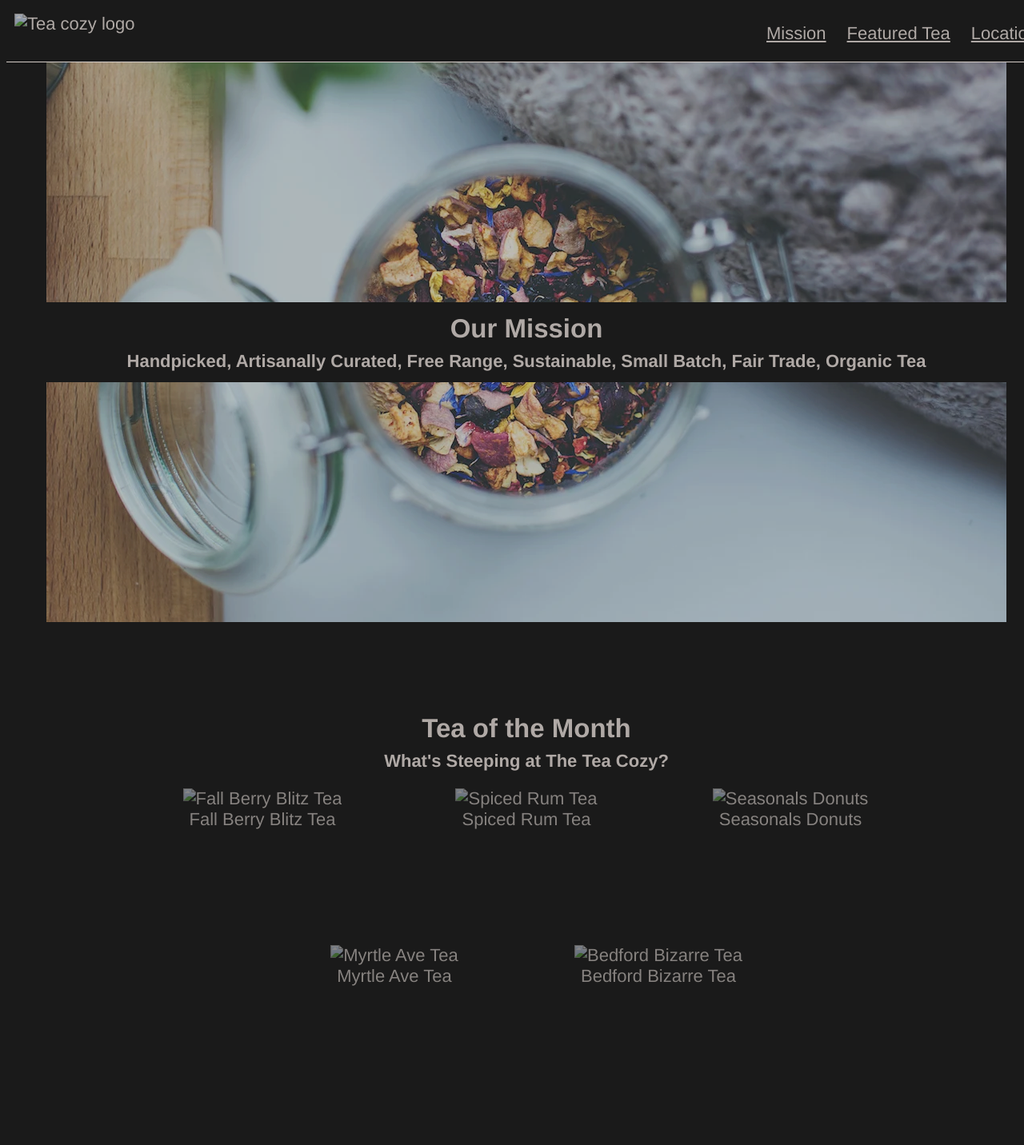
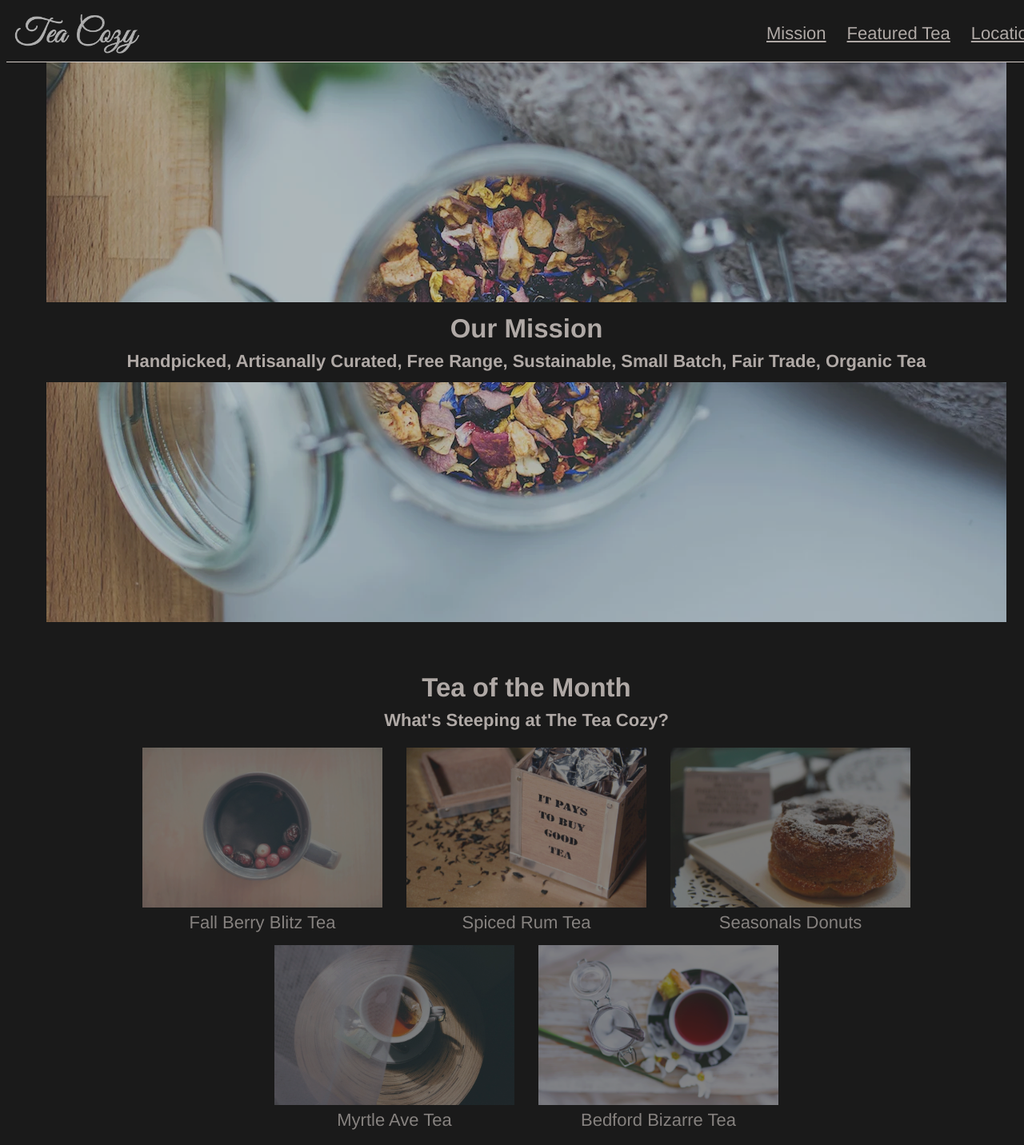
Before and after one commit to KiknJom2020/TeaCozyProject, a plain HTML site: page index.html in a window 1280 px wide. Shown: the top 1432 px of the page at 80% size. Drawn offline with Linux system fonts and the light colour scheme.

Commit message:
Update index.html

```diff
--- a/index.html
+++ b/index.html
@@ -10,7 +10,7 @@
 <!--header-->
         <header>
           <div id="logo">
-              <img src="./TeaCozy/Resources/Images/img-tea-cozy-logo.webp" alt="Tea cozy logo">
+              <img src="./Resources/Images/img-tea-cozy-logo.webp" alt="Tea cozy logo">
           </div>
           <div id="navbar">
               <a href="#" class="navbarcat">Mission</a>
@@ -33,19 +33,19 @@
           </div>
             <div id="tea">
                 <div class="tea">
-                    <figure><img src="./TeaCozy/Resources/Images/img-berryblitz.webp" alt="Fall Berry Blitz Tea"></img><figcaption>Fall Berry Blitz Tea</figcaption></figure>
+                    <figure><img src="./Resources/Images/img-berryblitz.webp" alt="Fall Berry Blitz Tea"></img><figcaption>Fall Berry Blitz Tea</figcaption></figure>
                 </div>
                 <div class="tea">
-                    <figure><img src="./TeaCozy/Resources/Images/img-spiced-rum.webp" alt="Spiced Rum Tea"></img><figcaption>Spiced Rum Tea</figcaption></figure>
+                    <figure><img src="./Resources/Images/img-spiced-rum.webp" alt="Spiced Rum Tea"></img><figcaption>Spiced Rum Tea</figcaption></figure>
                 </div>
                 <div class="tea">
-                    <figure><img src="./TeaCozy/Resources/Images/img-donut.webp" alt="Seasonals Donuts"><figcaption>Seasonals Donuts</figcaption></img></figure>
+                    <figure><img src="./Resources/Images/img-donut.webp" alt="Seasonals Donuts"><figcaption>Seasonals Donuts</figcaption></img></figure>
                 </div>
                 <div class="tea">
-                    <figure><img src="./TeaCozy/Resources/Images/img-myrtle-ave.webp" alt="Myrtle Ave Tea"></img><figcaption>Myrtle Ave Tea</figcaption></figure>
+                    <figure><img src="./Resources/Images/img-myrtle-ave.webp" alt="Myrtle Ave Tea"></img><figcaption>Myrtle Ave Tea</figcaption></figure>
                 </div>
                 <div class="tea">
-                    <figure><img src="./TeaCozy/Resources/Images/img-bedford-bizarre.webp" alt="Bedford Bizarre Tea"><figcaption>Bedford Bizarre Tea</figcaption></img></figure>
+                    <figure><img src="./Resources/Images/img-bedford-bizarre.webp" alt="Bedford Bizarre Tea"><figcaption>Bedford Bizarre Tea</figcaption></img></figure>
                 </div>
             </div>
           </section>
```
